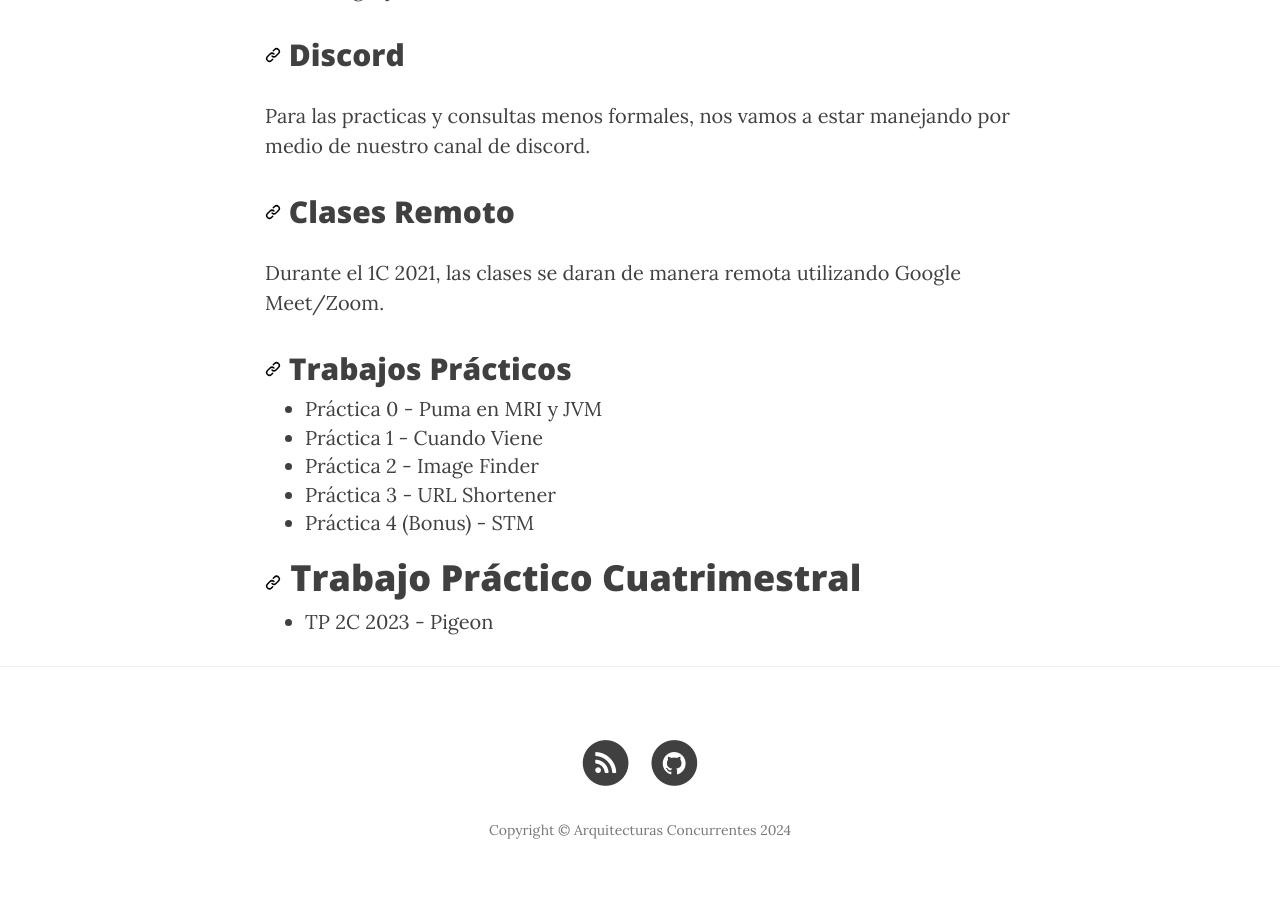
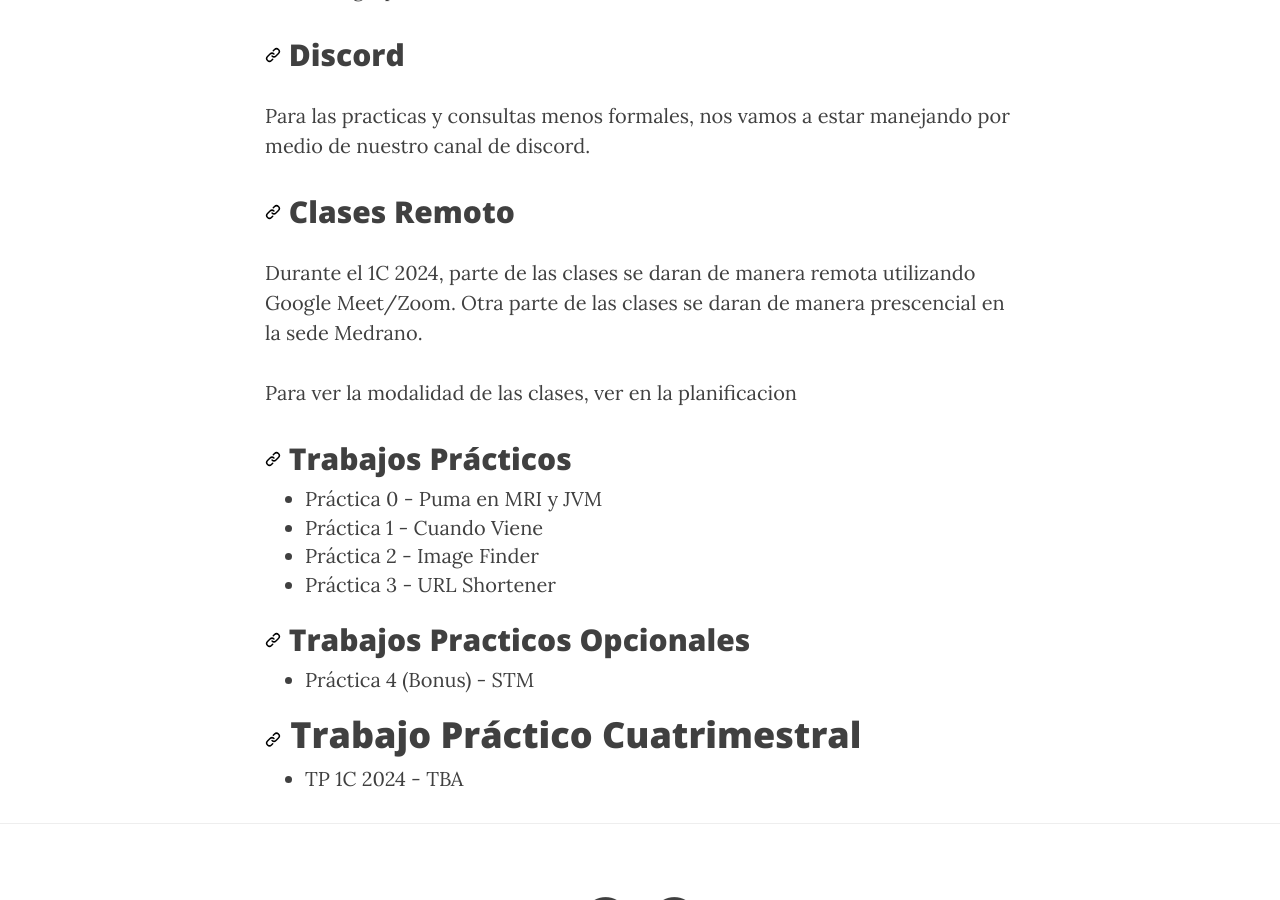
Before and after one commit to arquitecturas-concurrentes/arquitecturas-concurrentes.github.io, a Jekyll site: the page built from cursada.md, in a window 1280 px wide and 900 px high, scrolled down 2344 px. Built offline with Jekyll 4.4.1, drawn with Linux system fonts in a browser that asks for light colours; nearby versions of some CDN libraries.

Commit message:
Update 2024c1

```diff
--- a/cursada.md
+++ b/cursada.md
@@ -8,12 +8,12 @@
 ## Planificación
 
 <iframe style="width: 900px; height:800px"
-  src="https://docs.google.com/spreadsheets/d/e/2PACX-1vQLs6Xv6f8L8v4B-sq6pG26WKgmH7cf5ffqT8QJXkL81_u2CQhQaXLaZJ0S1wbZtf0Mw6-Ice8VSgue/pubhtml?gid=2043080806&single=true"></iframe>
+  src="https://docs.google.com/spreadsheets/d/e/2PACX-1vQLs6Xv6f8L8v4B-sq6pG26WKgmH7cf5ffqT8QJXkL81_u2CQhQaXLaZJ0S1wbZtf0Mw6-Ice8VSgue/pubhtml?gid=1846437277&single=true"></iframe>
 
 ## Alumnos
 
 <iframe style="width: 900px; height:630px"
-  src="https://docs.google.com/spreadsheets/d/e/2PACX-1vSyNWDTH0_RrnMRjKwuN5XTewYI_SzHmGS_IKUBx4TRfkJlnZUD_CbQv4a7fEvisgcx0GGVVC3BeMKR/pubhtml?gid=1923527301&single=true"></iframe>
+  src="https://docs.google.com/spreadsheets/d/e/2PACX-1vSyNWDTH0_RrnMRjKwuN5XTewYI_SzHmGS_IKUBx4TRfkJlnZUD_CbQv4a7fEvisgcx0GGVVC3BeMKR/pubhtml?gid=642388645&single=true"></iframe>
 
 
 ## Grupo de Discusión
@@ -30,17 +30,23 @@
 
 ## Clases Remoto ##
 
-Durante el 1C 2021, las clases se daran de manera remota utilizando Google Meet/Zoom.
+Durante el 1C 2024, parte de las clases se daran de manera remota utilizando Google Meet/Zoom. Otra parte de las clases se daran de manera prescencial en la sede Medrano.
+
+Para ver la modalidad de las clases, ver en la planificacion
 
 ## Trabajos Prácticos ##
 
 * [Práctica 0 - Puma en MRI y JVM](https://github.com/arquitecturas-concurrentes/iasc-practica-ruby)
 * [Práctica 1 - Cuando Viene](https://github.com/arquitecturas-concurrentes/practica_cps_promises_cuando_viene)
 * [Práctica 2 - Image Finder](https://github.com/arquitecturas-concurrentes/iasc-elixir-image-finder)
-* [Práctica 3 - URL Shortener ](https://github.com/arquitecturas-concurrentes/iasc-elixir-url-shortener)
+* [Práctica 3 - URL Shortener ](https://github.com/arquitecturas-concurrentes/
+iasc-elixir-url-shortener)
+
+## Trabajos Practicos Opcionales ##
+
 * [Práctica 4 (Bonus) - STM ](https://github.com/arquitecturas-concurrentes/iasc-stm-practica)
 
 # Trabajo Práctico Cuatrimestral #
 
 
-* [TP 2C 2023 - Pigeon](https://docs.google.com/document/d/1Xi7IBMvUEhLJviAoUyeK8m3Z0jtQ-sVSolWsBokZjqU/edit?usp=sharing)
+* [TP 1C 2024 - TBA]()
```
